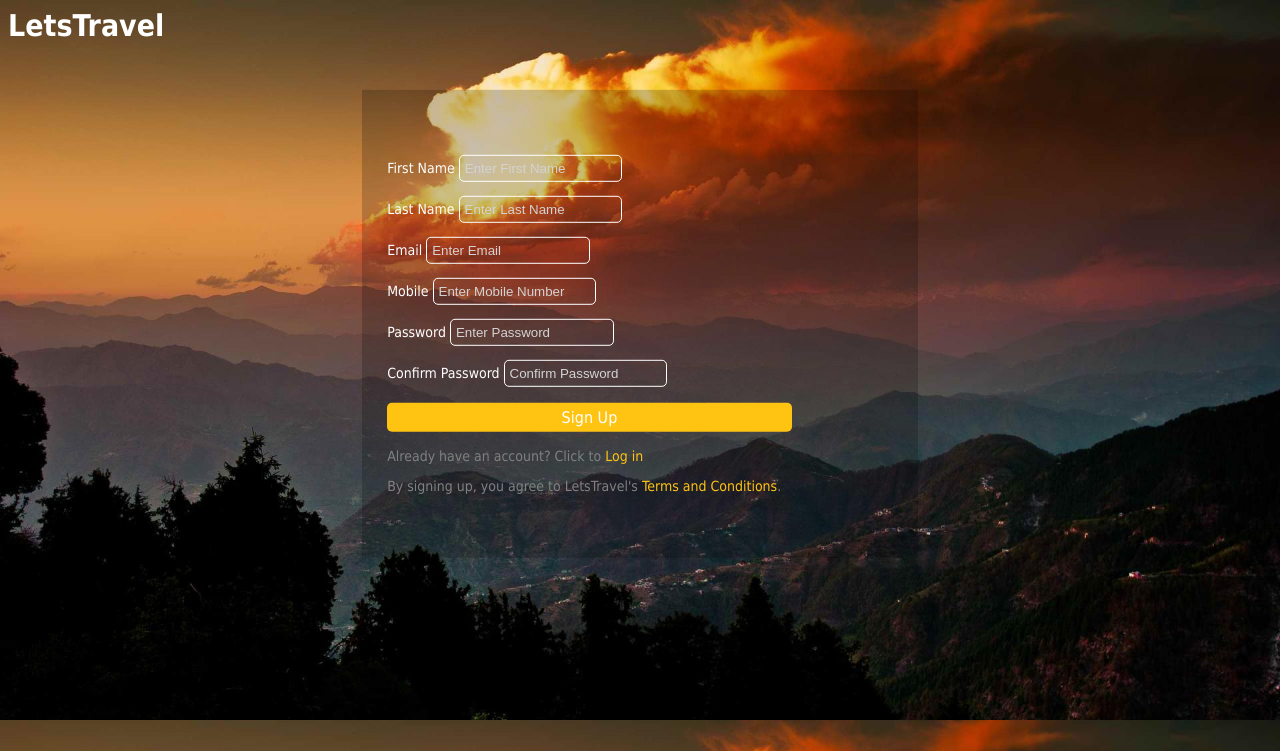
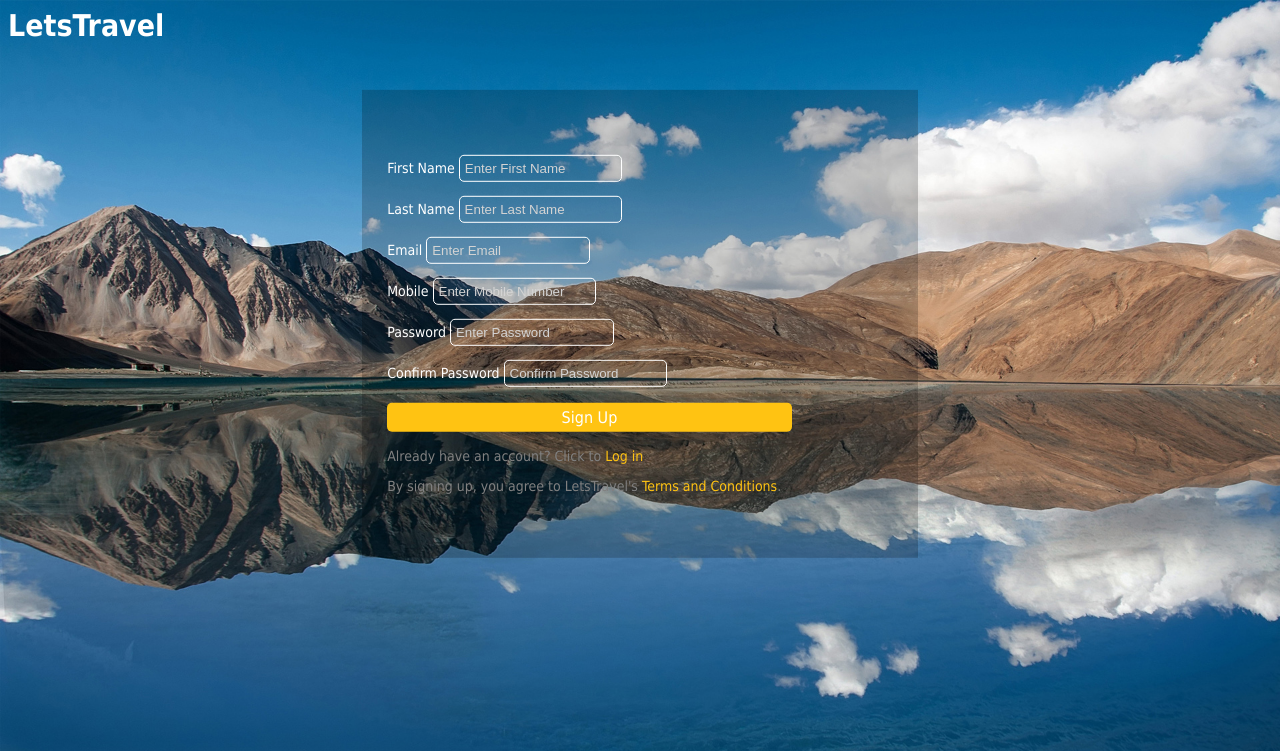
Before and after one commit to shivaneej/Letstravel, a PHP site: page /register.html in a window 1280 px wide. Shown: the top 751 px of the page. Run offline with PHP 8.4, Linux system fonts and the light colour scheme.

Commit message:
#3 changed background

```diff
--- a/style.css
+++ b/style.css
@@ -12,7 +12,7 @@
 }
 .formbg
 {
-	background-image: url("images/FormBg.jpg");
+	background-image: url("images/1.jpg");
 	background-size: cover;
 }
 #userLoginWindow{
```
Also changed, not shown: images/1.jpg (added).
